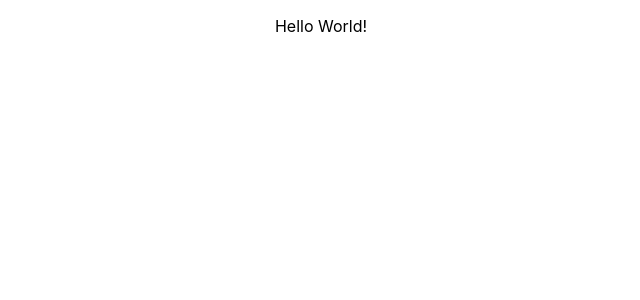
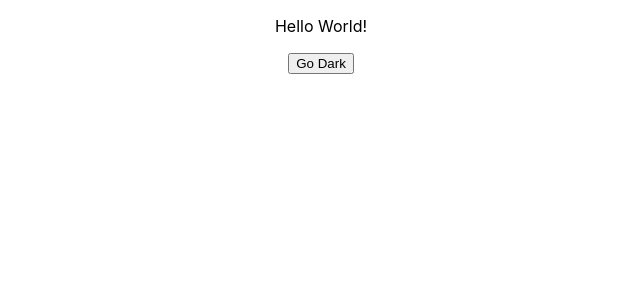
Before and after one commit to predragrkovic/cvrkutan, a React (Create React App) app: page / in a window 1280 px wide. Shown: the top 300 px of the page, without its empty margins (319-959 px from the left). Built offline with nearby package versions, Linux system fonts and the light colour scheme.

Commit message:
Started implementing dark theme

```diff
--- a/package.json
+++ b/package.json
@@ -13,6 +13,7 @@
     "react": "^17.0.2",
     "react-dom": "^17.0.2",
     "react-scripts": "5.0.0",
+    "sass": "^1.49.0",
     "typescript": "^4.5.5",
     "web-vitals": "^2.1.4"
   },
--- a/src/App.css
+++ /dev/null
@@ -1,38 +0,0 @@
-.App {
-  text-align: center;
-}
-
-.App-logo {
-  height: 40vmin;
-  pointer-events: none;
-}
-
-@media (prefers-reduced-motion: no-preference) {
-  .App-logo {
-    animation: App-logo-spin infinite 20s linear;
-  }
-}
-
-.App-header {
-  background-color: #282c34;
-  min-height: 100vh;
-  display: flex;
-  flex-direction: column;
-  align-items: center;
-  justify-content: center;
-  font-size: calc(10px + 2vmin);
-  color: white;
-}
-
-.App-link {
-  color: #61dafb;
-}
-
-@keyframes App-logo-spin {
-  from {
-    transform: rotate(0deg);
-  }
-  to {
-    transform: rotate(360deg);
-  }
-}
--- /dev/null
+++ b/src/App.scss
@@ -0,0 +1,9 @@
+@import './style/colors';
+
+.app {
+  text-align: center;
+  &.dark {
+    background-color: $background_dark;
+    color: $font_dark;
+  }
+}
--- a/src/App.tsx
+++ b/src/App.tsx
@@ -1,9 +1,18 @@
-import './App.css';
+import {ThemeContext} from 'contexts/ThemeContext';
+import {useContext} from 'react';
+import './App.scss';
 
 function App() {
+  const {goDark, darkTheme} = useContext(ThemeContext);
+
+  const handleClick = () => {
+    goDark(true);
+  };
+
   return (
-    <div className="App">
+    <div className={`app ${darkTheme && 'dark'}`}>
       <p>Hello World!</p>
+      <button onClick={handleClick}>Go Dark</button>
     </div>
   );
 }
--- /dev/null
+++ b/src/contexts/ThemeContext.tsx
@@ -0,0 +1,32 @@
+import {createContext, useState} from 'react';
+
+export interface ContextTypes {
+  darkTheme: boolean;
+  goDark: (val: boolean) => void;
+}
+
+const contextDefaultValues: ContextTypes = {
+  darkTheme: false,
+  goDark: () => undefined,
+};
+
+interface Props {}
+
+export const ThemeContext = createContext<ContextTypes>(contextDefaultValues);
+
+export const ThemeContextProvider: React.FC<Props> = ({children}) => {
+  const [darkTheme, setDarkTheme] = useState<boolean>(false);
+
+  const handleGoDark = (val: boolean) => {
+    setDarkTheme(val);
+  };
+
+  const value = {
+    darkTheme: darkTheme,
+    goDark: handleGoDark,
+  };
+
+  return <ThemeContext.Provider value={value}>{children}</ThemeContext.Provider>;
+};
+
+export default ThemeContextProvider;
--- /dev/null
+++ b/src/hooks/useDarkTheme.ts
@@ -0,0 +1,3 @@
+export const useDarkTheme = () => {
+  return 12;
+};
--- a/src/index.css
+++ b/src/index.scss
@@ -1,8 +1,8 @@
+@import "./style/fonts";
+
 body {
   margin: 0;
-  font-family: -apple-system, BlinkMacSystemFont, 'Segoe UI', 'Roboto', 'Oxygen',
-    'Ubuntu', 'Cantarell', 'Fira Sans', 'Droid Sans', 'Helvetica Neue',
-    sans-serif;
+  font-family: -apple-system, BlinkMacSystemFont, 'San Francisco';
   -webkit-font-smoothing: antialiased;
   -moz-osx-font-smoothing: grayscale;
 }
--- a/src/index.tsx
+++ b/src/index.tsx
@@ -1,11 +1,14 @@
 import React from 'react';
 import ReactDOM from 'react-dom';
-import './index.css';
+import './index.scss';
 import App from './App';
+import ThemeContextProvider from 'contexts/ThemeContext';
 
 ReactDOM.render(
   <React.StrictMode>
-    <App />
+    <ThemeContextProvider>
+      <App />
+    </ThemeContextProvider>
   </React.StrictMode>,
   document.getElementById('root'),
 );
--- /dev/null
+++ b/src/style/_colors.scss
@@ -0,0 +1,11 @@
+// Colors
+$background: ghostwhite;
+$surface: #EFEFEF;
+$input: #EAEAEA;
+$primary: #00B2FF;
+$secondary: rgba(206, 0, 210, 0.7);
+
+$background_dark: #082032;
+$surface_dark: #2C394B;
+$input_dark: #334756;
+$font_dark: ghostwhite;
--- /dev/null
+++ b/src/style/_fonts.scss
@@ -0,0 +1,5 @@
+
+@font-face {
+    font-family: "San Francisco";
+    src: url("https://applesocial.s3.amazonaws.com/assets/styles/fonts/sanfrancisco/sanfranciscodisplay-regular-webfont.woff");
+  }
```
Also changed, not shown: .eslintrc.json, 1 other file (tests, documents, lock files or other folders).
